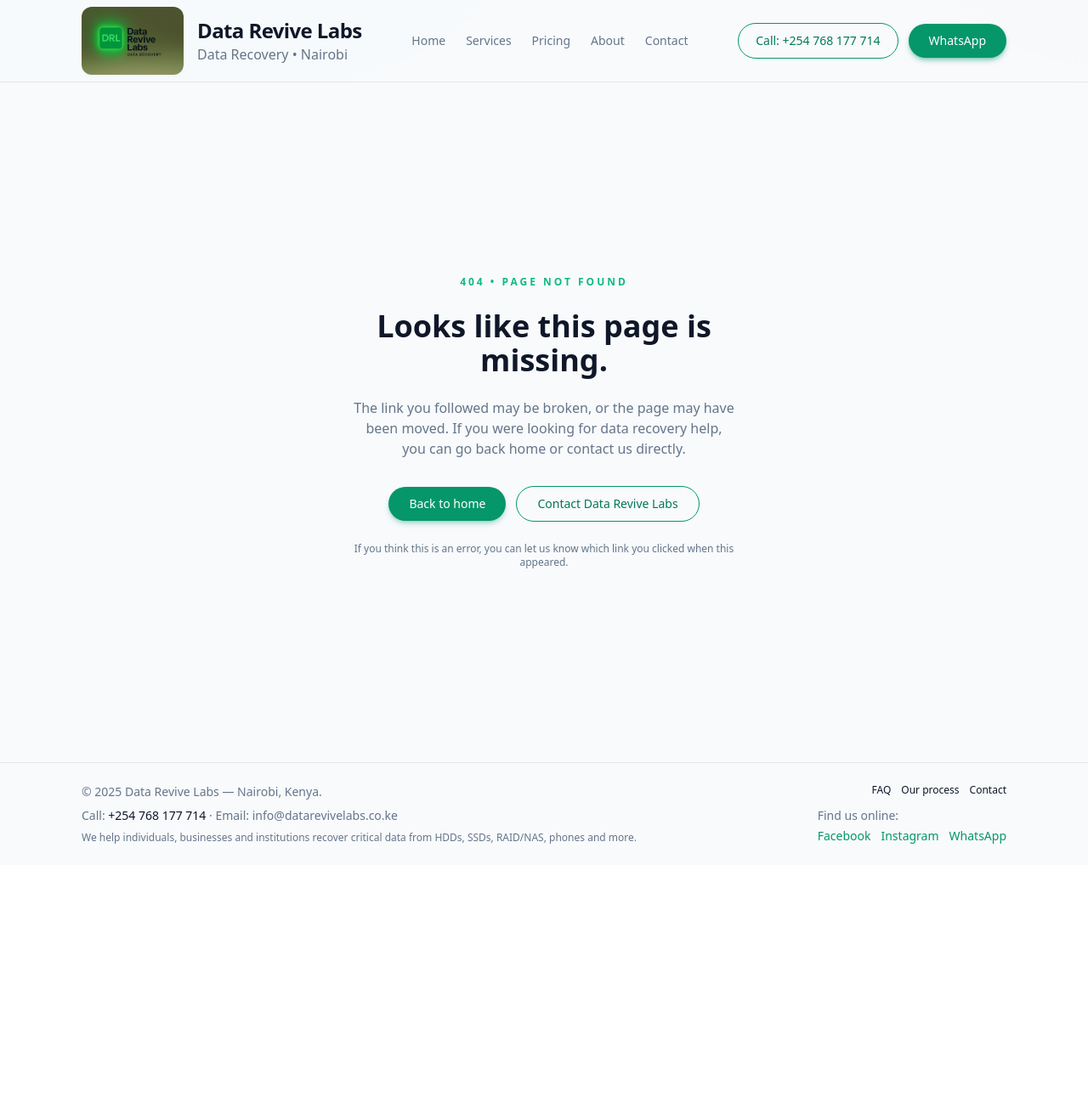
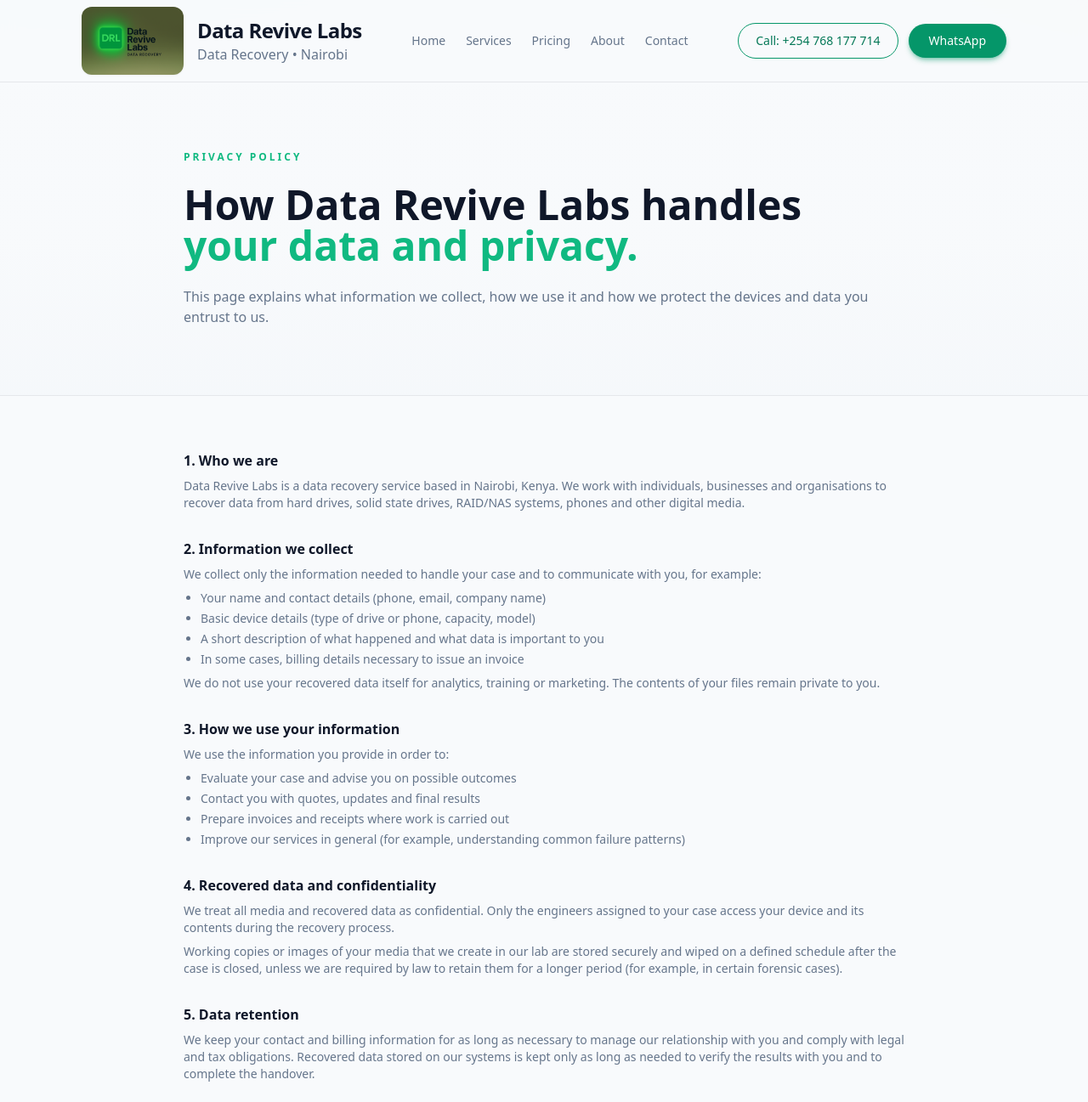
Before and after one commit to datarevivelabs-pixel/drl-site, a Next.js app: page /privacy in a window 1280 px wide. Before the commit this address had no page. Shown: the top 1297 px of the page at 85% size. Before the commit the page ends 1018 px from the top, so only its background shows below. Built offline with nearby package versions, Linux system fonts and the light colour scheme.

Commit message:
Add Privacy Policy page

```diff
--- /dev/null
+++ b/src/app/privacy/page.tsx
@@ -0,0 +1,192 @@
+import type { Metadata } from "next";
+
+export const metadata: Metadata = {
+  title: "Privacy Policy | Data Revive Labs",
+  description:
+    "Read the privacy policy for Data Revive Labs. How we handle your personal information, case details and recovered data.",
+};
+
+export default function PrivacyPage() {
+  return (
+    <main className="bg-background text-foreground min-h-screen flex flex-col">
+      {/* HERO */}
+      <section className="border-b bg-gradient-to-b from-background via-background to-muted/40 py-16 md:py-20">
+        <div className="container mx-auto px-6 max-w-4xl space-y-6">
+          <p className="text-xs font-semibold tracking-[0.25em] text-emerald-500 uppercase">
+            PRIVACY POLICY
+          </p>
+          <h1 className="text-3xl md:text-4xl lg:text-5xl font-semibold leading-tight">
+            How Data Revive Labs handles{" "}
+            <span className="text-emerald-500">your data and privacy.</span>
+          </h1>
+          <p className="text-sm md:text-base text-muted-foreground">
+            This page explains what information we collect, how we use it and
+            how we protect the devices and data you entrust to us.
+          </p>
+        </div>
+      </section>
+
+      {/* CONTENT */}
+      <section className="py-12 md:py-16">
+        <div className="container mx-auto px-6 max-w-4xl space-y-8 text-xs md:text-sm text-muted-foreground">
+          <section className="space-y-2">
+            <h2 className="text-sm md:text-base font-semibold text-foreground">
+              1. Who we are
+            </h2>
+            <p>
+              Data Revive Labs is a data recovery service based in Nairobi,
+              Kenya. We work with individuals, businesses and organisations to
+              recover data from hard drives, solid state drives, RAID/NAS
+              systems, phones and other digital media.
+            </p>
+          </section>
+
+          <section className="space-y-2">
+            <h2 className="text-sm md:text-base font-semibold text-foreground">
+              2. Information we collect
+            </h2>
+            <p>
+              We collect only the information needed to handle your case and to
+              communicate with you, for example:
+            </p>
+            <ul className="list-disc pl-5 space-y-1">
+              <li>Your name and contact details (phone, email, company name)</li>
+              <li>
+                Basic device details (type of drive or phone, capacity, model)
+              </li>
+              <li>
+                A short description of what happened and what data is important
+                to you
+              </li>
+              <li>
+                In some cases, billing details necessary to issue an invoice
+              </li>
+            </ul>
+            <p>
+              We do not use your recovered data itself for analytics, training
+              or marketing. The contents of your files remain private to you.
+            </p>
+          </section>
+
+          <section className="space-y-2">
+            <h2 className="text-sm md:text-base font-semibold text-foreground">
+              3. How we use your information
+            </h2>
+            <p>We use the information you provide in order to:</p>
+            <ul className="list-disc pl-5 space-y-1">
+              <li>Evaluate your case and advise you on possible outcomes</li>
+              <li>Contact you with quotes, updates and final results</li>
+              <li>Prepare invoices and receipts where work is carried out</li>
+              <li>
+                Improve our services in general (for example, understanding
+                common failure patterns)
+              </li>
+            </ul>
+          </section>
+
+          <section className="space-y-2">
+            <h2 className="text-sm md:text-base font-semibold text-foreground">
+              4. Recovered data and confidentiality
+            </h2>
+            <p>
+              We treat all media and recovered data as confidential. Only the
+              engineers assigned to your case access your device and its
+              contents during the recovery process.
+            </p>
+            <p>
+              Working copies or images of your media that we create in our lab
+              are stored securely and wiped on a defined schedule after the case
+              is closed, unless we are required by law to retain them for a
+              longer period (for example, in certain forensic cases).
+            </p>
+          </section>
+
+          <section className="space-y-2">
+            <h2 className="text-sm md:text-base font-semibold text-foreground">
+              5. Data retention
+            </h2>
+            <p>
+              We keep your contact and billing information for as long as
+              necessary to manage our relationship with you and comply with
+              legal and tax obligations. Recovered data stored on our systems is
+              kept only as long as needed to verify the results with you and to
+              complete the handover.
+            </p>
+          </section>
+
+          <section className="space-y-2">
+            <h2 className="text-sm md:text-base font-semibold text-foreground">
+              6. Sharing of information
+            </h2>
+            <p>
+              We do not sell your personal data or recovered data to any third
+              party. We may share limited information with:
+            </p>
+            <ul className="list-disc pl-5 space-y-1">
+              <li>
+                Service providers that help us operate our business (for
+                example, email or invoicing tools)
+              </li>
+              <li>
+                Law enforcement or regulatory authorities, if required by the
+                laws of Kenya or a valid legal process
+              </li>
+            </ul>
+          </section>
+
+          <section className="space-y-2">
+            <h2 className="text-sm md:text-base font-semibold text-foreground">
+              7. Security
+            </h2>
+            <p>
+              We take reasonable technical and organisational measures to keep
+              your information and recovered data secure, including restricted
+              access in the lab, use of dedicated recovery systems and secure
+              wiping of working copies when a case is closed.
+            </p>
+          </section>
+
+          <section className="space-y-2">
+            <h2 className="text-sm md:text-base font-semibold text-foreground">
+              8. Your rights
+            </h2>
+            <p>
+              Depending on local law, you may have rights to access, correct or
+              request deletion of the personal information we hold about you.
+              You can contact us using the details on the contact page to make
+              such a request, and we will respond within a reasonable time.
+            </p>
+          </section>
+
+          <section className="space-y-2">
+            <h2 className="text-sm md:text-base font-semibold text-foreground">
+              9. Updates to this policy
+            </h2>
+            <p>
+              We may update this privacy policy from time to time to reflect
+              changes in our services or legal requirements. The latest version
+              will always be available on this page.
+            </p>
+          </section>
+
+          <section className="space-y-2">
+            <h2 className="text-sm md:text-base font-semibold text-foreground">
+              10. How to contact us
+            </h2>
+            <p>
+              If you have any questions about this policy or how we handle your
+              information, please contact us using the details on our contact
+              page.
+            </p>
+          </section>
+
+          <p className="text-[11px] md:text-xs text-muted-foreground pt-4">
+            This page is provided for general information and does not constitute
+            legal advice. If you have specific legal questions, you should
+            consult a qualified professional.
+          </p>
+        </div>
+      </section>
+    </main>
+  );
+}
```
